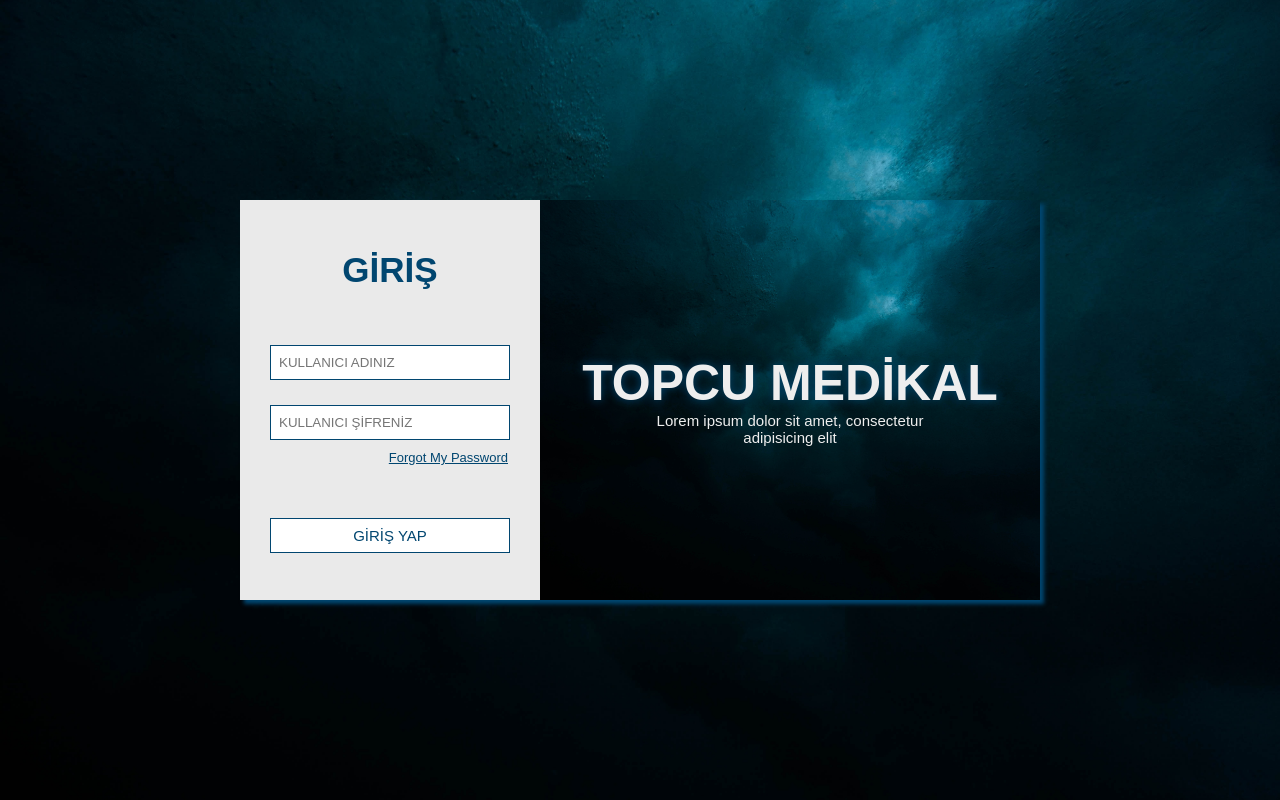
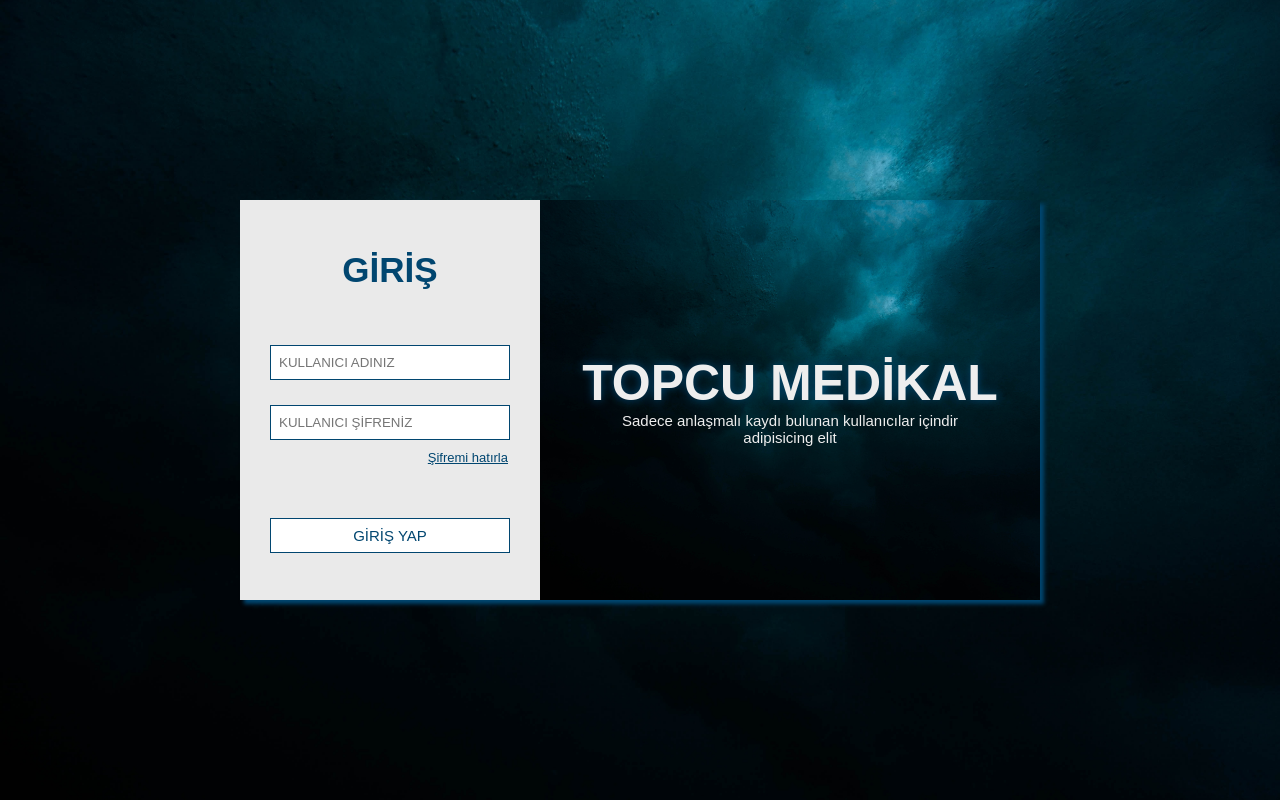
Before and after one commit to vitaltr/topcumed, a plain HTML site: page index.html in a window 1280 px wide. Drawn offline with Linux system fonts and the light colour scheme.

Commit message:
Update index.html

```diff
--- a/index.html
+++ b/index.html
@@ -16,7 +16,7 @@
 				<br>
 				<input type="password" placeholder="KULLANICI ŞİFRENİZ">
 				<br>
-				<a href="">Forgot My Password</a>
+				<a href="">Şifremi hatırla</a>
 				<br>
 				<button>GİRİŞ YAP</button>
 			</form>
@@ -25,7 +25,7 @@
 	<div class="img">
 		<span>
 			<h1>TOPCU MEDİKAL</h1>
-			<p>Lorem ipsum dolor sit amet, consectetur<br> adipisicing elit</p>
+			<p>Sadece anlaşmalı kaydı bulunan kullanıcılar içindir<br> adipisicing elit</p>
 		</span>
 	</div>
 </div>
```
